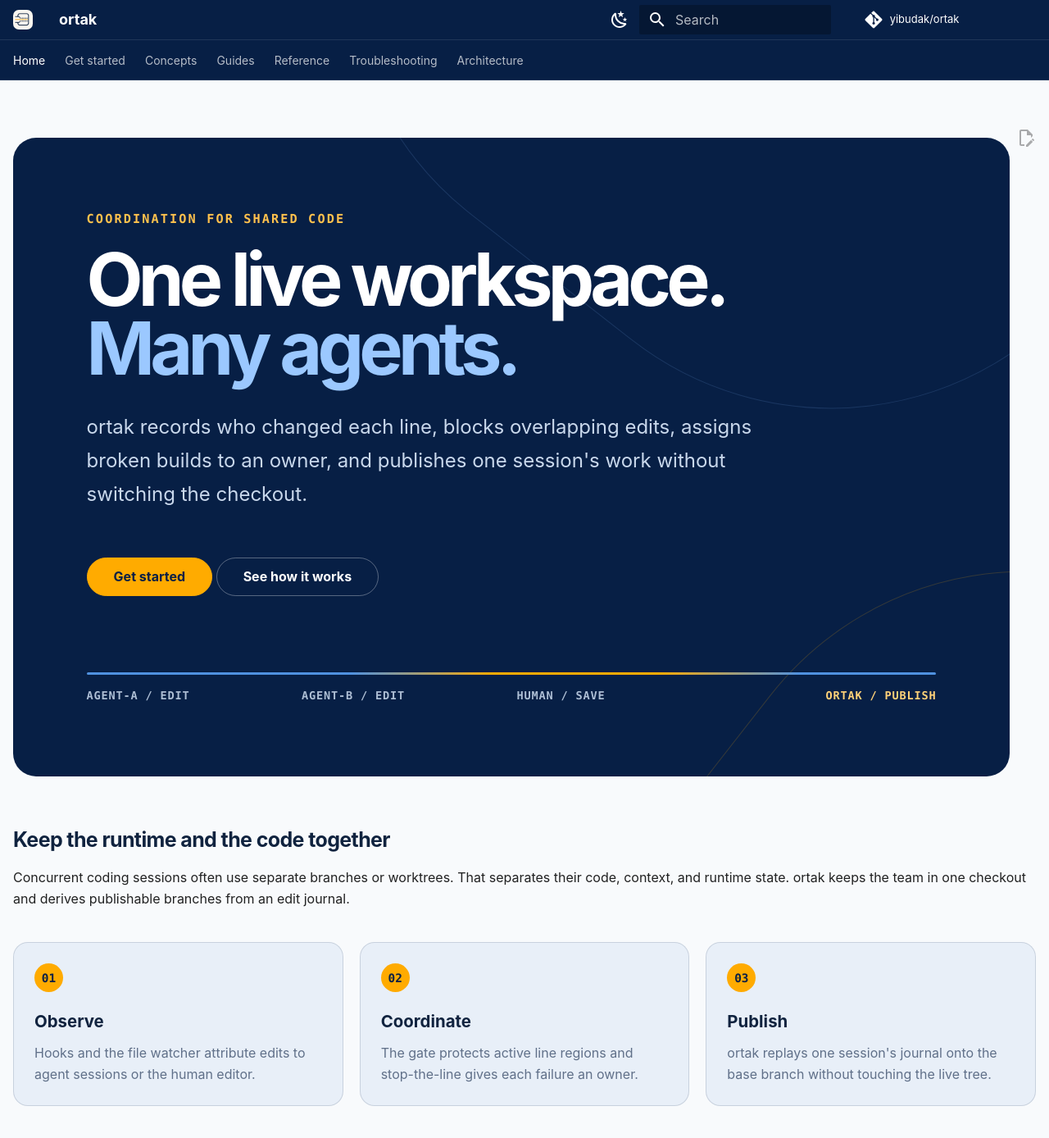
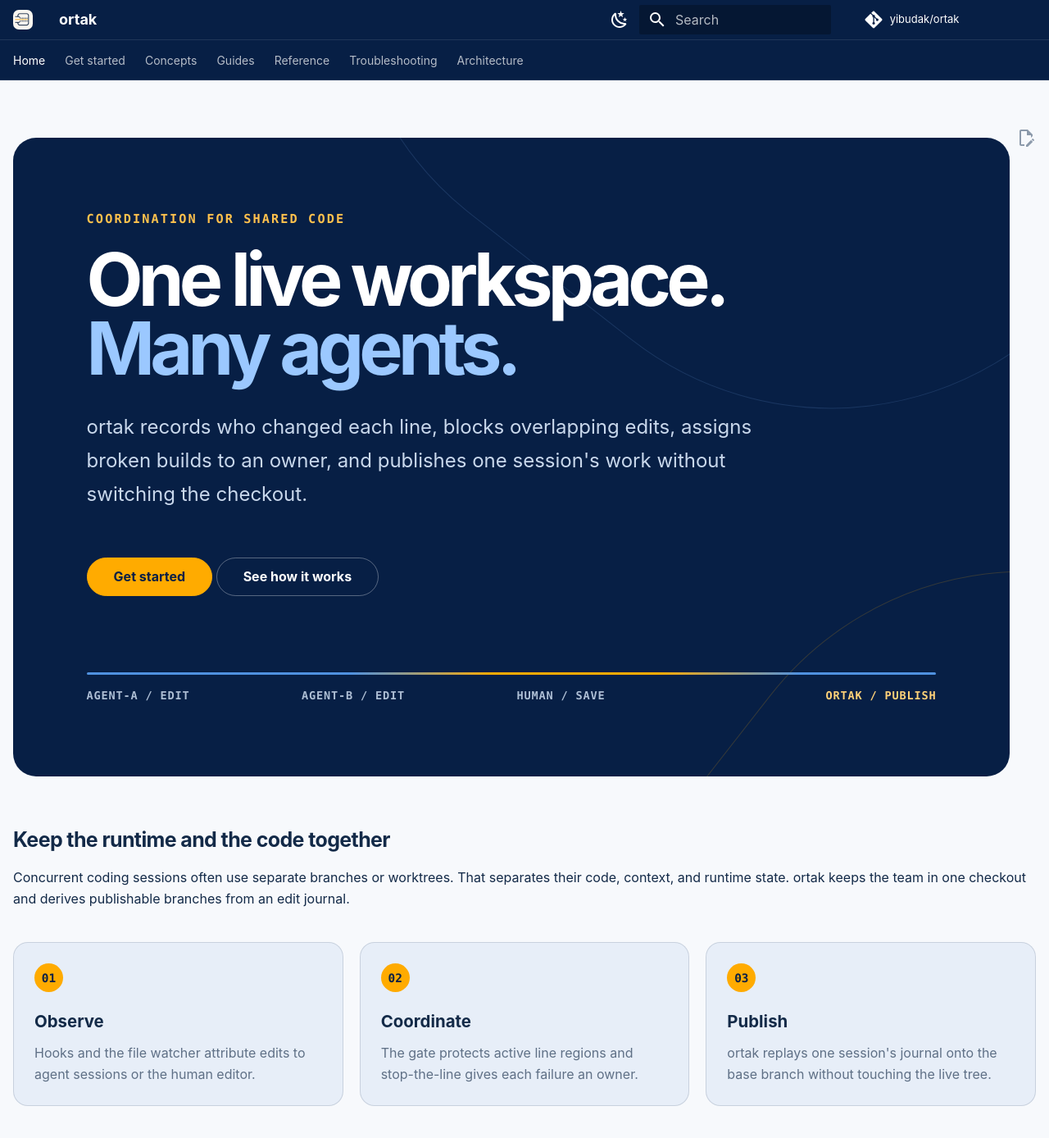
Before and after one commit to yibudak/ortak, an MkDocs documentation site: the page built from docs/index.md, in a window 1280 px wide and 1400 px high. Shown: the top 1388 px of the window at 82% size. Built offline with MkDocs 1.6.1 and Material for MkDocs 9.7.7, drawn with Linux system fonts in a browser that asks for light colours; comment, search, counter and statistics services are not loaded.

Commit message:
Improve documentation color contrast

```diff
--- a/docs/stylesheets/extra.css
+++ b/docs/stylesheets/extra.css
@@ -7,36 +7,72 @@
   --ortak-ink: #10233f;
   --ortak-muted: #607089;
   --ortak-line: rgba(7, 31, 69, 0.14);
+  --ortak-code-line: #75879d;
   --ortak-radius: 0.9rem;
 }
 
 [data-md-color-scheme="ortak-light"] {
   color-scheme: light;
-  --md-default-fg-color: var(--ortak-ink);
-  --md-default-fg-color--light: var(--ortak-muted);
-  --md-default-bg-color: #f8fafc;
+  --md-default-fg-color: #132a48;
+  --md-default-fg-color--light: #5f7086;
+  --md-default-fg-color--lighter: #8c9aab;
+  --md-default-fg-color--lightest: #cbd3de;
+  --md-default-bg-color: #f7f9fc;
   --md-primary-fg-color: var(--ortak-navy);
   --md-primary-fg-color--light: var(--ortak-navy-2);
   --md-primary-fg-color--dark: #04132d;
   --md-accent-fg-color: #c87b00;
-  --md-code-bg-color: #edf2f8;
-  --md-code-fg-color: #15365f;
+  --md-code-bg-color: #eef3f8;
+  --md-code-fg-color: #132a48;
+  --md-code-hl-color: #315fa8;
+  --md-code-hl-color--light: #315fa81a;
+  --md-code-hl-comment-color: #5f7086;
+  --md-code-hl-constant-color: #934900;
+  --md-code-hl-function-color: #315fa8;
+  --md-code-hl-generic-color: #5f7086;
+  --md-code-hl-keyword-color: #315fa8;
+  --md-code-hl-name-color: #2b405d;
+  --md-code-hl-number-color: #934900;
+  --md-code-hl-operator-color: #53667c;
+  --md-code-hl-punctuation-color: #53667c;
+  --md-code-hl-special-color: #8a4666;
+  --md-code-hl-string-color: #256b55;
+  --md-code-hl-variable-color: #2b405d;
+  --md-typeset-color: #132a48;
   --md-typeset-a-color: #1459ad;
 }
 
 [data-md-color-scheme="ortak-dark"] {
   color-scheme: dark;
   --md-default-fg-color: #e8eef7;
-  --md-default-fg-color--light: #aab8cb;
-  --md-default-bg-color: #071426;
+  --md-default-fg-color--light: #8295ae;
+  --md-default-fg-color--lighter: #61758f;
+  --md-default-fg-color--lightest: #344a67;
+  --md-default-bg-color: #081426;
   --md-primary-fg-color: #071f45;
   --md-primary-fg-color--light: #123b72;
   --md-primary-fg-color--dark: #040d1c;
-  --md-accent-fg-color: #ffbd38;
-  --md-code-bg-color: #0d203b;
-  --md-code-fg-color: #dce8f8;
+  --md-accent-fg-color: #ffb454;
+  --md-code-bg-color: #101c31;
+  --md-code-fg-color: #e8eef7;
+  --md-code-hl-color: #8fb4ff;
+  --md-code-hl-color--light: #8fb4ff1a;
+  --md-code-hl-comment-color: #8295ae;
+  --md-code-hl-constant-color: #ffb454;
+  --md-code-hl-function-color: #9dbdff;
+  --md-code-hl-generic-color: #8295ae;
+  --md-code-hl-keyword-color: #8fb4ff;
+  --md-code-hl-name-color: #c2d0e3;
+  --md-code-hl-number-color: #ffb454;
+  --md-code-hl-operator-color: #a8b8cb;
+  --md-code-hl-punctuation-color: #a8b8cb;
+  --md-code-hl-special-color: #ff8fa3;
+  --md-code-hl-string-color: #83d6b2;
+  --md-code-hl-variable-color: #c2d0e3;
+  --md-typeset-color: #c8d5e6;
   --md-typeset-a-color: #74aef0;
   --ortak-line: rgba(151, 180, 218, 0.18);
+  --ortak-code-line: #5c7292;
 }
 
 [data-md-color-scheme="ortak-dark"] .md-typeset,
@@ -96,7 +132,7 @@ pre {
 }
 
 .md-typeset pre > code {
-  border: 1px solid var(--ortak-line);
+  border: 1px solid var(--ortak-code-line);
   border-radius: 0.75rem;
 }
 
```
